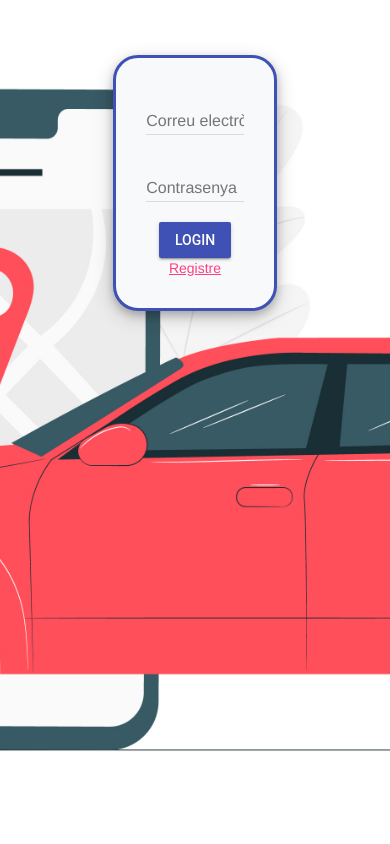
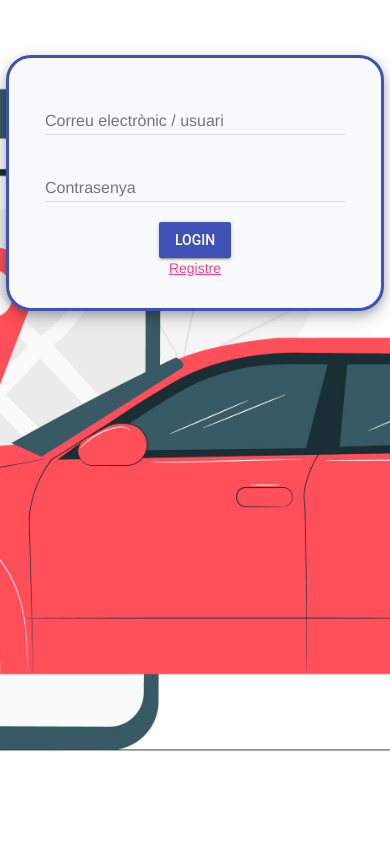
Before and after one commit to ivansoriano1997/web_g3_daw2, a PHP site: page /view/loginView.php in a window 390 px wide. Run offline with PHP 8.4, Linux system fonts and the light colour scheme; data that the repository does not hold is empty.

Commit message:
mejora parcial responsive

```diff
--- a/view/css/signup.css
+++ b/view/css/signup.css
@@ -21,3 +21,9 @@ form{
     background: url('../../img/3339154.jpg') center / cover;
     background-repeat: no-repeat;
   }
+
+  @media only screen and (max-width: 600px) {
+    form {
+    width: 80%;
+    }
+  }
--- a/view/loginView.php
+++ b/view/loginView.php
@@ -12,15 +12,10 @@
 
     <meta name="viewport" content="width=device-width, initial-scale=1.0">
 
-    <!--<meta http-equiv="Content-Type" content="text/html"/>-->
-
-    <!--<base href="https://www.electromaps.com/">-->
-
     <script src="https://ajax.googleapis.com/ajax/libs/jquery/3.4.1/jquery.min.js"></script>
 
-    <!-- <script src="controlador.js" charset="utf-8"></script> -->
+    <link rel="stylesheet" href="view/css/signup.css">
 
-    <link rel="stylesheet" href="css/index.css">
 
 
     <title>Login</title>
@@ -32,12 +27,6 @@
 
     <script defer src="https://code.getmdl.io/1.3.0/material.min.js"></script>
 
-    <style>
-      .loginImage{
-        background: url('img/3339154.jpg') center / cover;
-        background-repeat: no-repeat;
-      }
-    </style>
 
 
   </head>
```
